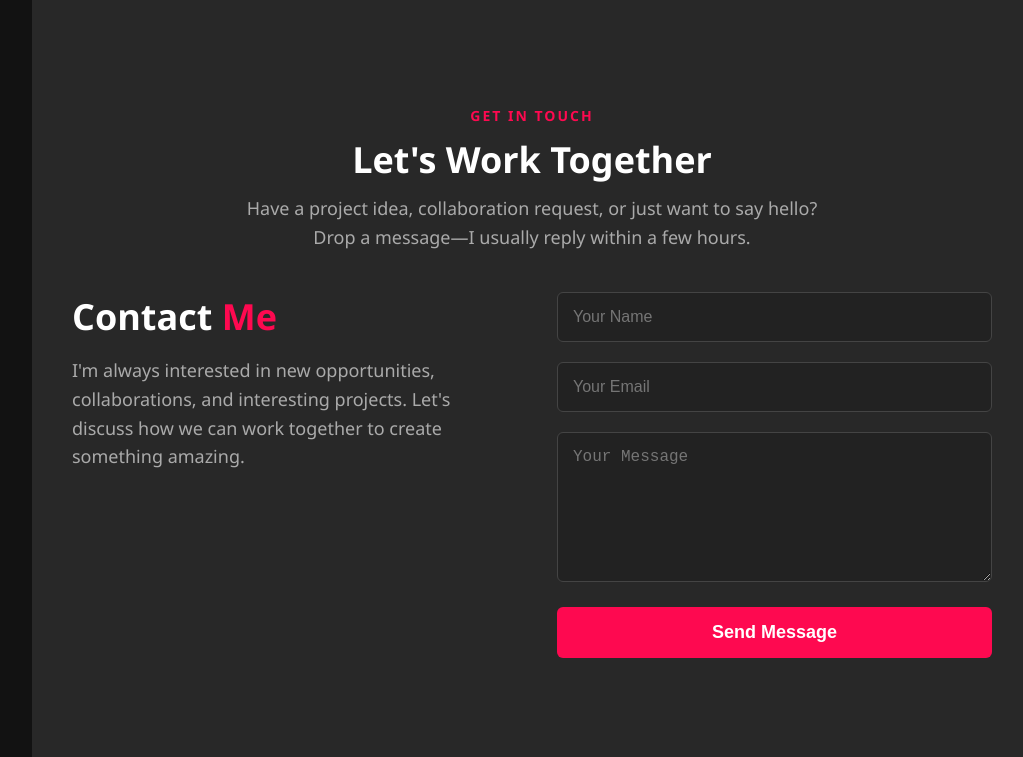
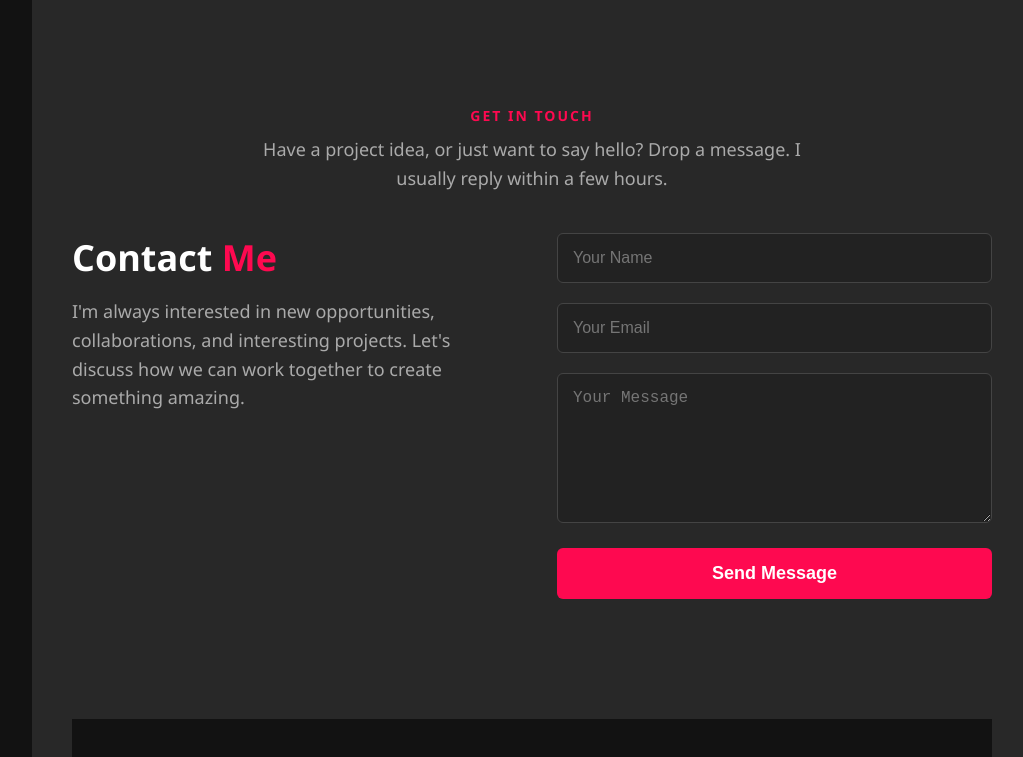
Before and after one commit to Anglakpa11/myportfolio, a plain HTML site: page index.html in a window 1280 px wide. Shown: the part 3820-4577 px from the top of the page, without its empty margins (248-1271 px from the left). Drawn offline with Linux system fonts and the light colour scheme.

Commit message:
Update index.html

```diff
--- a/index.html
+++ b/index.html
@@ -776,10 +776,10 @@
             <section id="Contact" class="section">
                 <div class="section-header">
                     <div class="section-label">GET IN TOUCH</div>
-                    <h3 class="section-title">Let's Work Together</h3>
+                    <h3 class="section-title"></h3>
                     <p class="section-subtitle">
-                        Have a project idea, collaboration request, or just want to say hello?
-                        Drop a message—I usually reply within a few hours.
+                        Have a project idea, or just want to say hello?
+                        Drop a message. I usually reply within a few hours.
                     </p>
                 </div>
 
```
